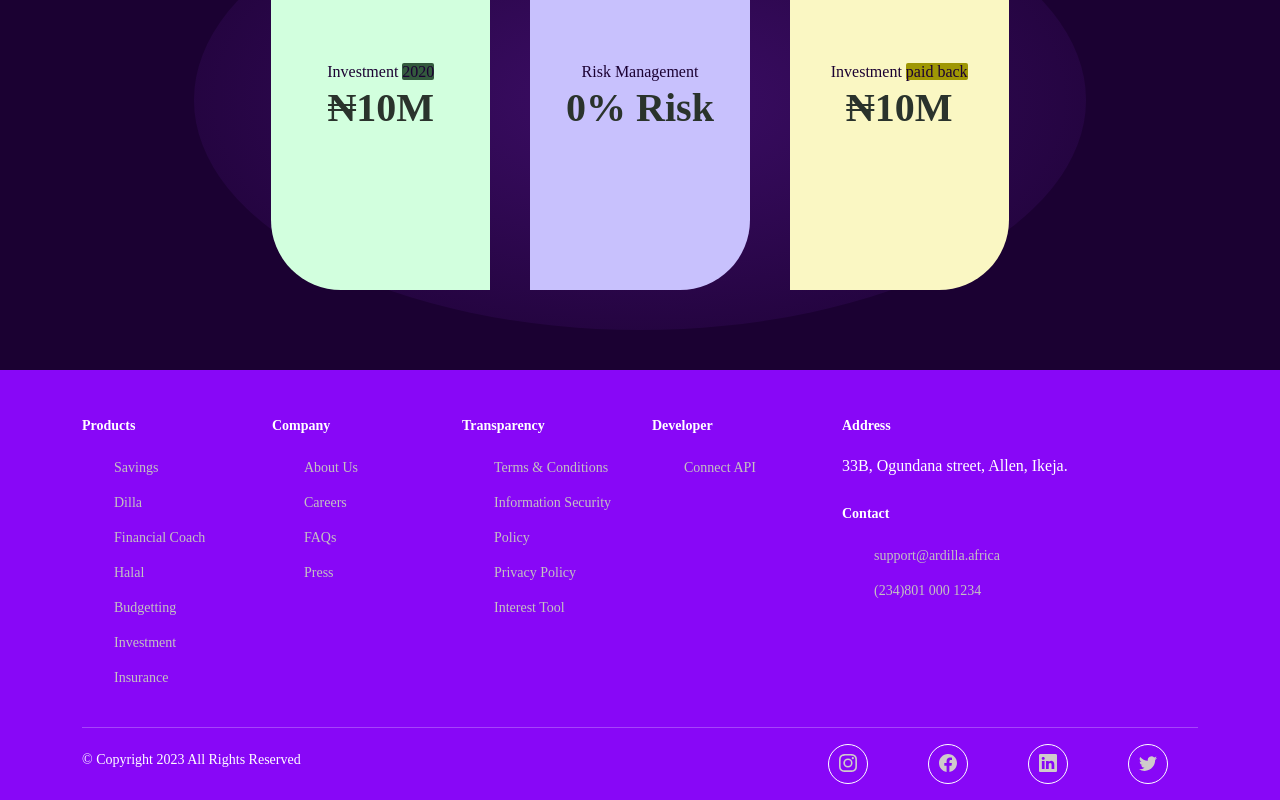
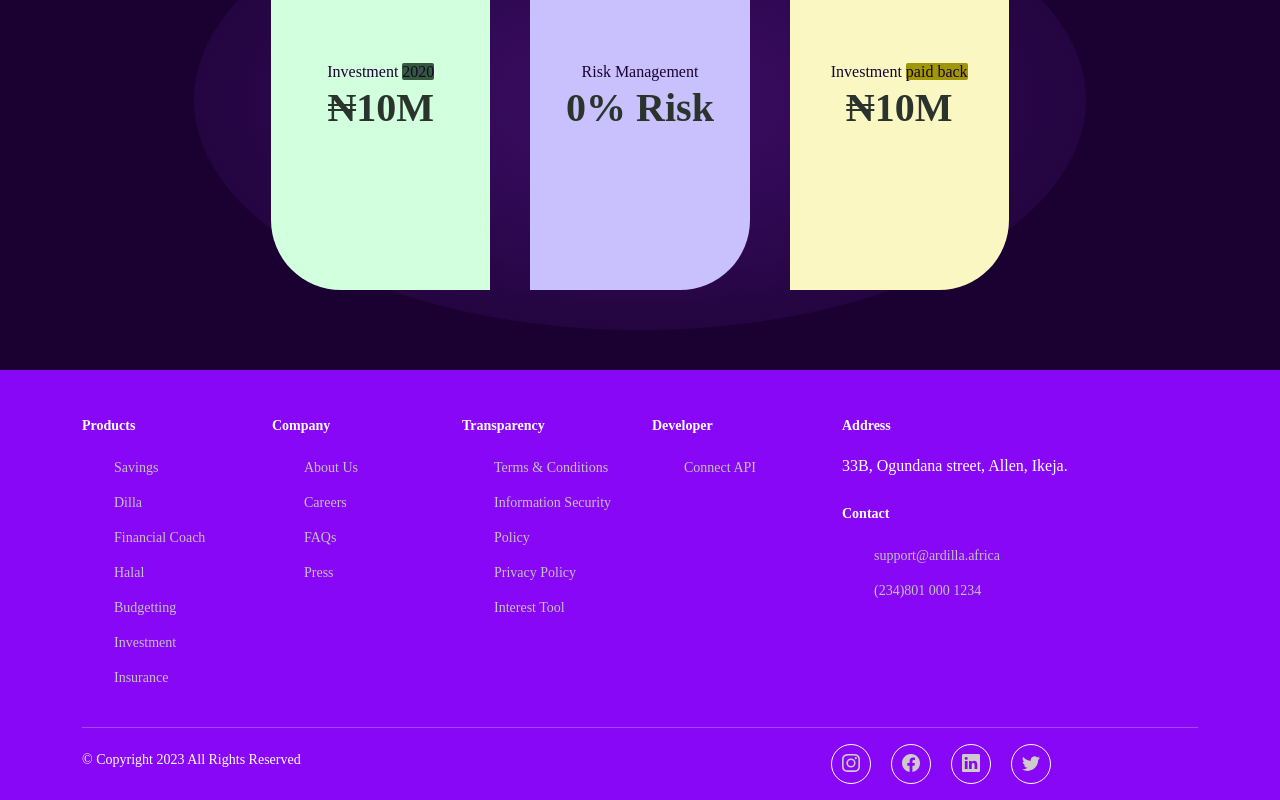
Before and after one commit to victoryohanna/ardilla, a React (Create React App) app: page / in a window 1280 px wide. Shown: the part 5406-6206 px from the top of the page. Built offline with nearby package versions, Linux system fonts and the light colour scheme; a web font is replaced by a local one.

Commit message:
modified footer component

```diff
--- a/src/components/footer.jsx
+++ b/src/components/footer.jsx
@@ -1,6 +1,5 @@
 import { Link } from "react-router-dom";
 import { BsTwitter, BsFacebook, BsInstagram, BsLinkedin } from "react-icons/bs";
-
 
 import "../sass/footer.scss";
 
@@ -92,8 +91,14 @@ const Footer = () => {
         </div>
         <hr />
       </div>
-      <div className="container copyright d-flex justify-content-between">
+      <div className="container copyright ">
+        <div className="row">
+          <div className="col-md">
+            <div className="copyright-text">
               <span>&copy; Copyright 2023 All Rights Reserved</span>
+            </div>
+          </div>
+          <div className="col-md">
             <div className="social-media">
               <ul>
                 <li>
@@ -120,6 +125,8 @@ const Footer = () => {
             </div>
           </div>
         </div>
+      </div>
+    </div>
   );
 };
 
--- a/src/sass/footer.scss
+++ b/src/sass/footer.scss
@@ -44,7 +44,7 @@
 
       li {
         list-style: none;
-        margin: 0 30px;
+        margin: 0 10px;
         font-size: 18px;
         border: 1px solid #ffffff;
         border-radius: 50%;
```
Lines whose indentation alone changed are shown as unchanged.
